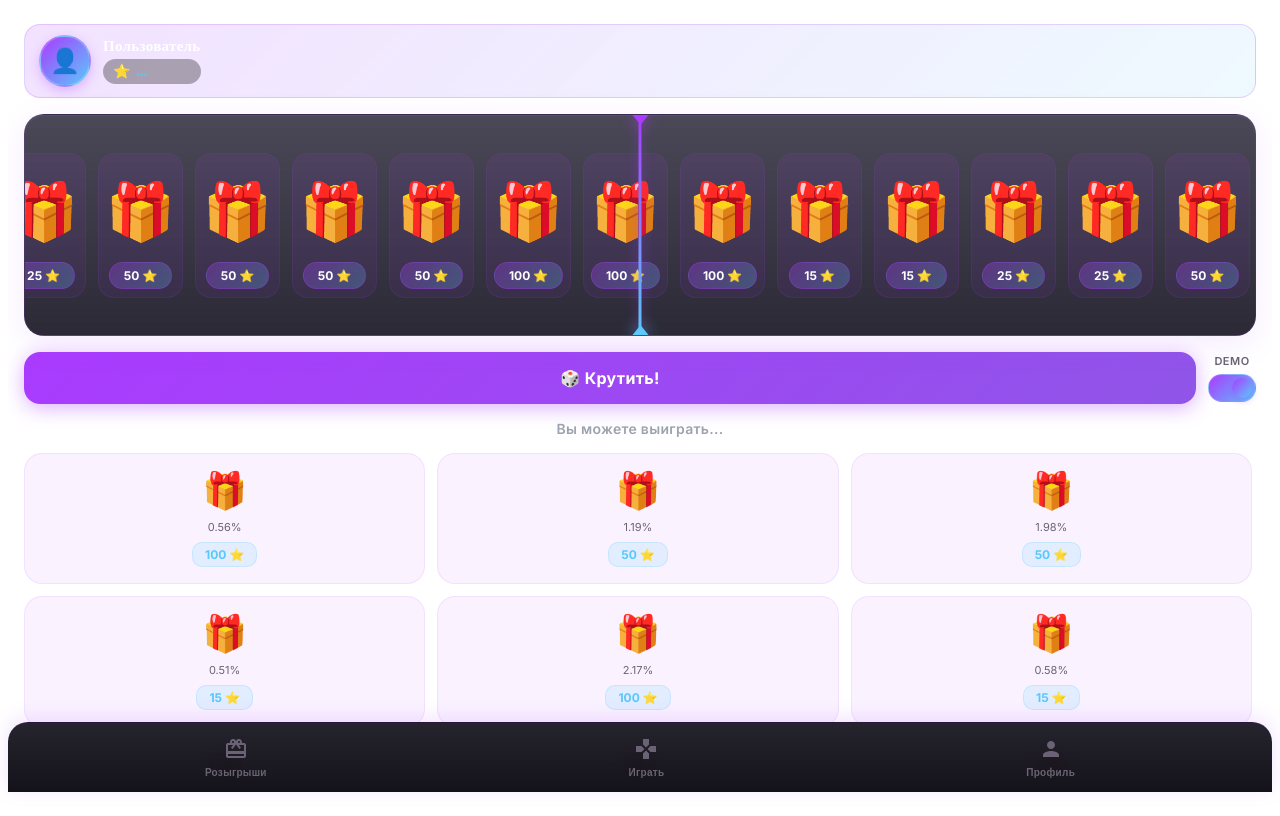
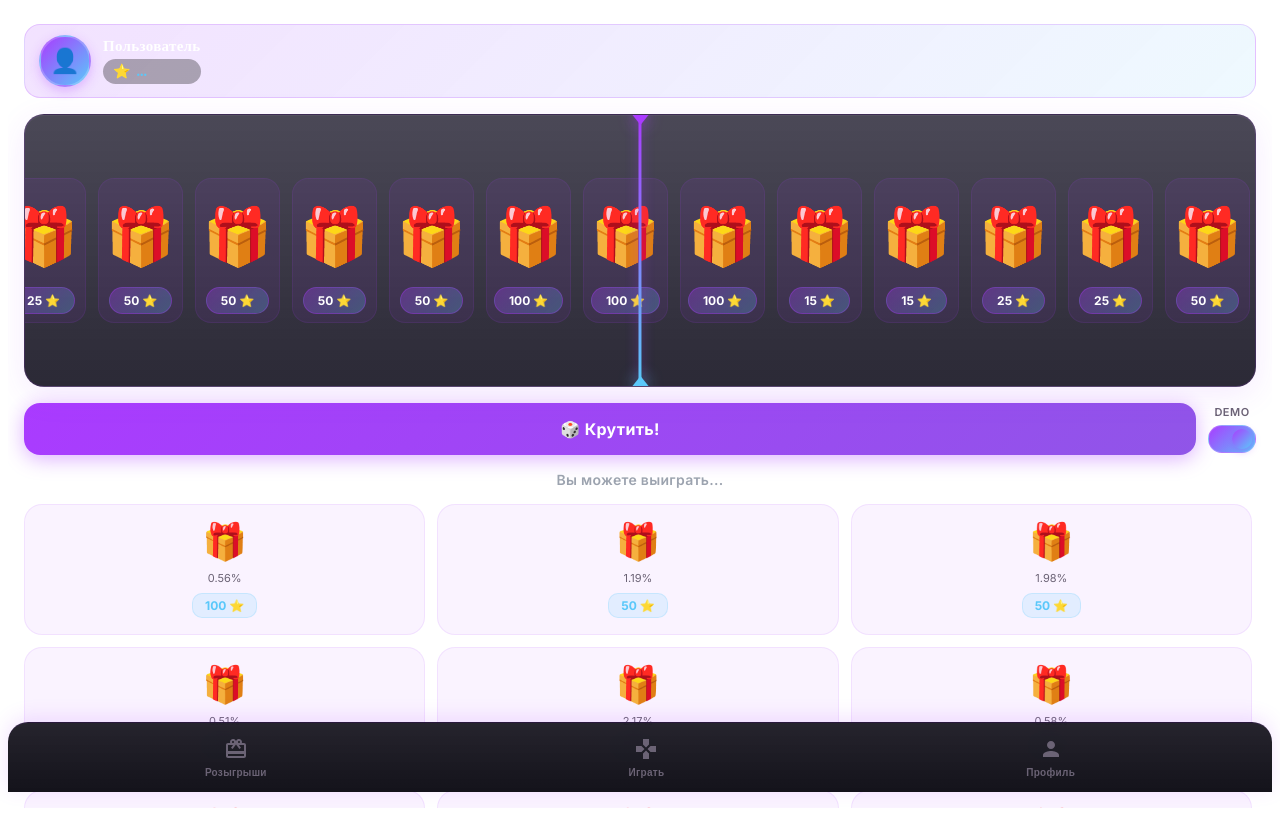
Before and after one commit to deewau/pigfarm-client, a React (Vite) app in the folder client/: page /play in a window 1280 px wide. Built offline with nearby package versions, Linux system fonts and the light colour scheme; no server answers.

Commit message:
flex containter increase size

```diff
--- a/client/src/pages/Play.css
+++ b/client/src/pages/Play.css
@@ -10,7 +10,7 @@
 /* Рулетка */
 .play__roulette-container {
   position: relative;
-  height: 220px;
+  height: 280px;
   border-radius: 20px;
   overflow: hidden;
   background: linear-gradient(180deg, rgba(30, 27, 45, 0.8) 0%, rgba(20, 18, 32, 0.9) 100%);
```
